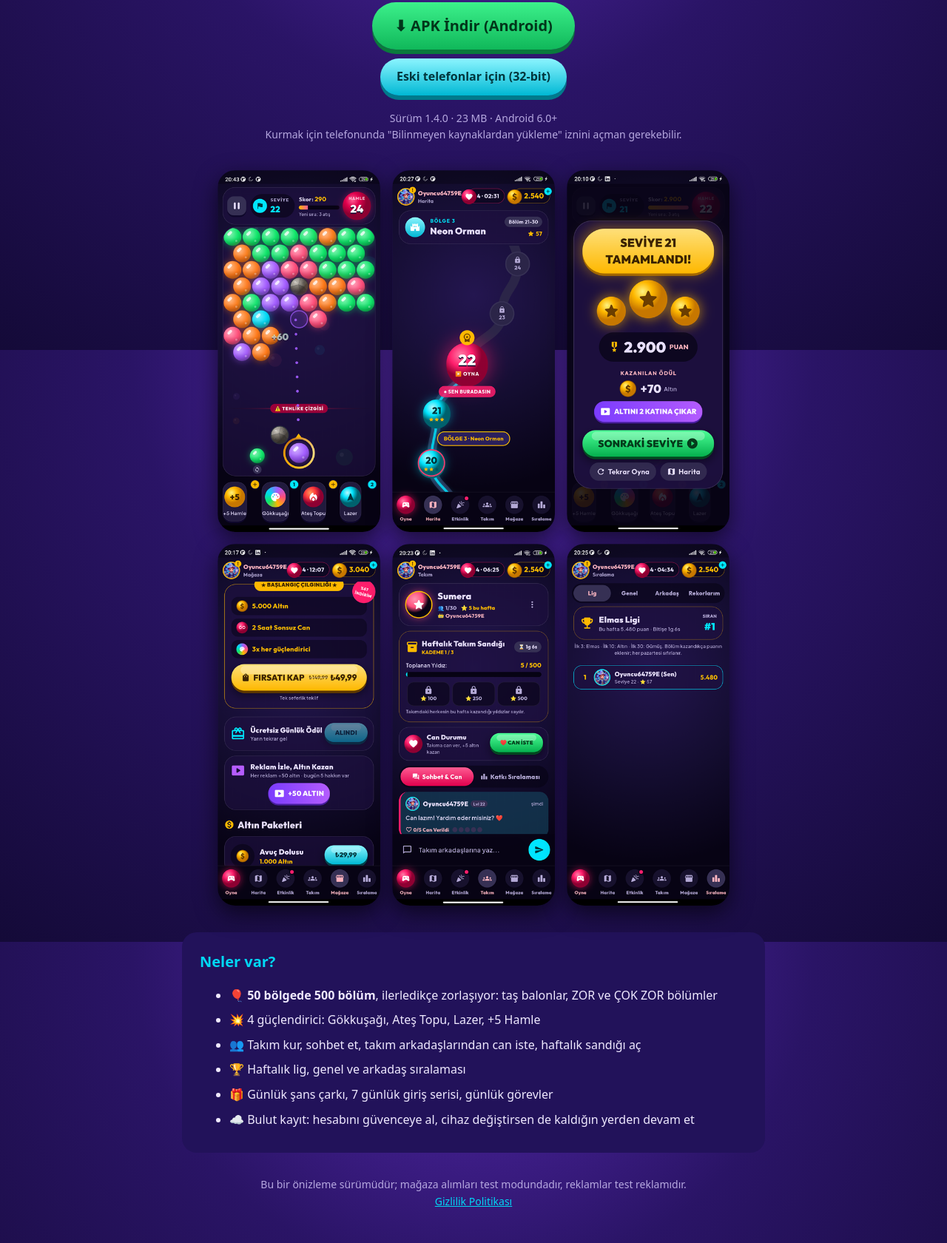
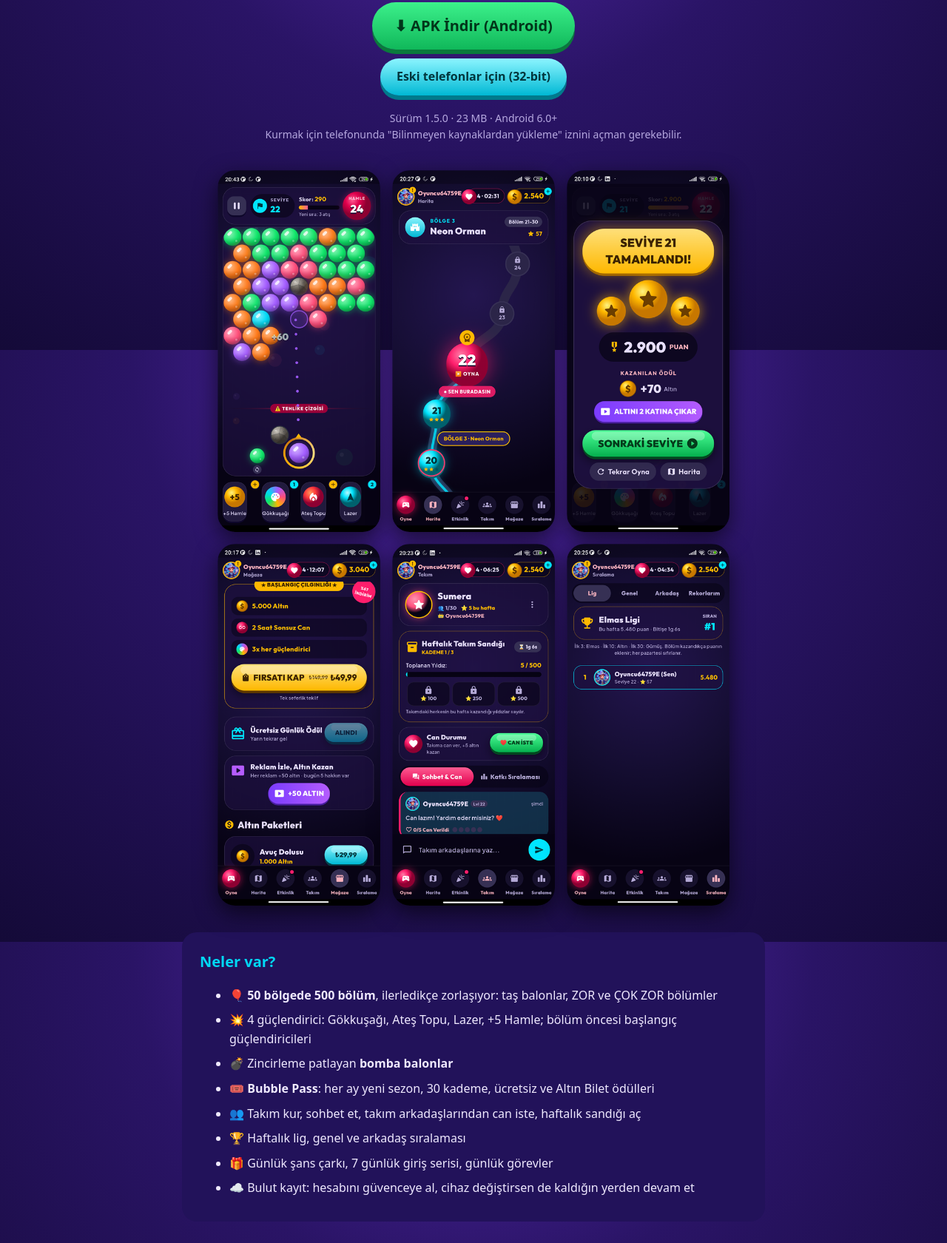
Before and after one commit to SuedaTekin/balon-patlat-gizlilik, a plain HTML site: page indir/index.html in a window 1280 px wide. Shown: the part 327-2007 px from the top of the page at 74% size. Drawn offline with Linux system fonts and the light colour scheme.

Commit message:
APK 1.5.0
Co-Authored-By: Claude Opus 5.5 <noreply@anthropic.com>

```diff
--- a/indir/index.html
+++ b/indir/index.html
@@ -33,9 +33,9 @@
   <h1>Balon Patlat</h1>
   <div class="tag">Nişan al · Eşleştir · Patlat!</div>
 
-  <a class="btn" href="BalonPatlat-1.4.0-arm64.apk" download>⬇ APK İndir (Android)</a><br>
-  <a class="btn alt" href="BalonPatlat-1.4.0-armv7.apk" download>Eski telefonlar için (32-bit)</a>
-  <p class="note">Sürüm 1.4.0 · 23 MB · Android 6.0+<br>
+  <a class="btn" href="BalonPatlat-1.5.0-arm64.apk" download>⬇ APK İndir (Android)</a><br>
+  <a class="btn alt" href="BalonPatlat-1.5.0-armv7.apk" download>Eski telefonlar için (32-bit)</a>
+  <p class="note">Sürüm 1.5.0 · 23 MB · Android 6.0+<br>
   Kurmak için telefonunda "Bilinmeyen kaynaklardan yükleme" iznini açman gerekebilir.</p>
 
   <div class="shots">
@@ -51,7 +51,9 @@
     <h2>Neler var?</h2>
     <ul>
       <li>🎈 <b>50 bölgede 500 bölüm</b>, ilerledikçe zorlaşıyor: taş balonlar, ZOR ve ÇOK ZOR bölümler</li>
-      <li>💥 4 güçlendirici: Gökkuşağı, Ateş Topu, Lazer, +5 Hamle</li>
+      <li>💥 4 güçlendirici: Gökkuşağı, Ateş Topu, Lazer, +5 Hamle; bölüm öncesi başlangıç güçlendiricileri</li>
+      <li>💣 Zincirleme patlayan <b>bomba balonlar</b></li>
+      <li>🎟️ <b>Bubble Pass</b>: her ay yeni sezon, 30 kademe, ücretsiz ve Altın Bilet ödülleri</li>
       <li>👥 Takım kur, sohbet et, takım arkadaşlarından can iste, haftalık sandığı aç</li>
       <li>🏆 Haftalık lig, genel ve arkadaş sıralaması</li>
       <li>🎁 Günlük şans çarkı, 7 günlük giriş serisi, günlük görevler</li>
```
Also changed, not shown: 4 other files.
